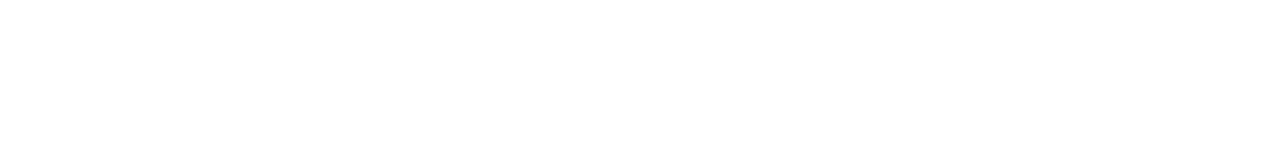
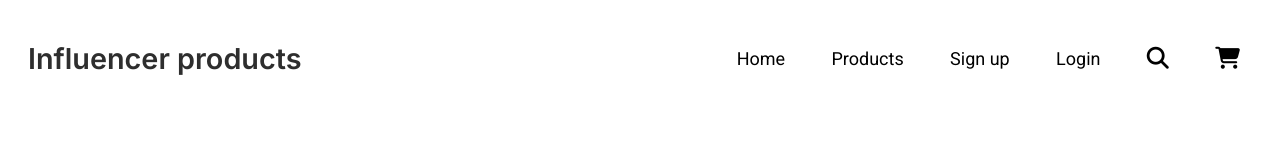
Before and after one commit to IkramHussainSiyam/Influencer-Gear, a plain HTML site: page index.html in a window 1280 px wide. Drawn offline with Linux system fonts and the light colour scheme.

Commit message:
added navbar

```diff
--- a/assets/css/style.css
+++ b/assets/css/style.css
@@ -8,6 +8,7 @@
   margin: 0;
   padding: 0;
   box-sizing: border-box;
+  font-family: "roboto", sans-serif;
 }
 
 /* ---- Variables ---- */
@@ -18,8 +19,8 @@
   --sub-heading: "inter", sans-serif;
   --body-text: "roboto", sans-serif;
   /* font size */
-  --heading-font-size: 2.5rem;
-  --sub_heading-font-size: 3.5rem;
+  --heading-font-size: 3.25rem;
+  --sub_heading-font-size: 2.3rem;
   --sub_sub_heading-font-size: 1.75rem;
   --body_text-font-size: 1rem;
 
@@ -89,7 +90,7 @@ img {
   padding-block: var(--section-padding);
 }
 .container {
-  max-width: 1224px;
+  max-width: 76.5rem;
   margin: 0 auto;
 }
 .flex {
@@ -101,3 +102,37 @@ img {
 /* ---------------------------
       Navbar Styling
 --------------------------- */
+#navbar {
+  padding: 2.5rem 0;
+}
+.nav-container {
+  display: flex;
+  align-items: center;
+  justify-content: space-between;
+}
+.nav-container .logo h2 {
+  font-size: 1.8rem;
+}
+.nav-container ul {
+  display: flex;
+  align-items: center;
+  gap: 1.4rem;
+  font-size: 1.125rem;
+}
+.nav-container ul li {
+  background-color: transparent;
+  padding: 0.375rem 0.75rem;
+  border-radius: 0.3125rem;
+  transition: background-color 0.1s ease-in-out;
+  cursor: pointer;
+}
+.nav-container ul li:hover {
+  background-color: rgb(245, 245, 245);
+}
+.nav-container ul li:nth-child(5),
+.nav-container ul li:nth-child(6):hover {
+  background-color: transparent;
+}
+.menus .icon {
+  font-size: 22px;
+}
--- a/index.html
+++ b/index.html
@@ -15,7 +15,25 @@
   <!----------------------------
       navbar section
   ----------------------------->
-  <nav id="navbar"></nav>
+  <nav id="navbar">
+    <div class="nav-container container">
+      <!-- logo -->
+      <a href="" class="logo">
+        <h2>Influencer products</h2>
+      </a>
+      <!-- menus -->
+      <div class="menus">
+        <ul>
+          <li><a href="">Home</a></li>
+          <li><a href="">Products</a></li>
+          <li><a href="">Sign up</a></li>
+          <li><a href="">Login</a></li>
+          <li class="icon"><a href=""><i class="fa-solid fa-magnifying-glass"></i></a></li>
+          <li class="icon"><a href=""><i class="fa-solid fa-cart-shopping"></i></a></li>
+        </ul>
+      </div>
+    </div>
+  </nav>
   <!----------------------------
       header section
   ----------------------------->
```
Also changed, not shown: assets/img/clarity_shopping-cart-outline-badged.svg (added), assets/layout/Web.jpg (added).
